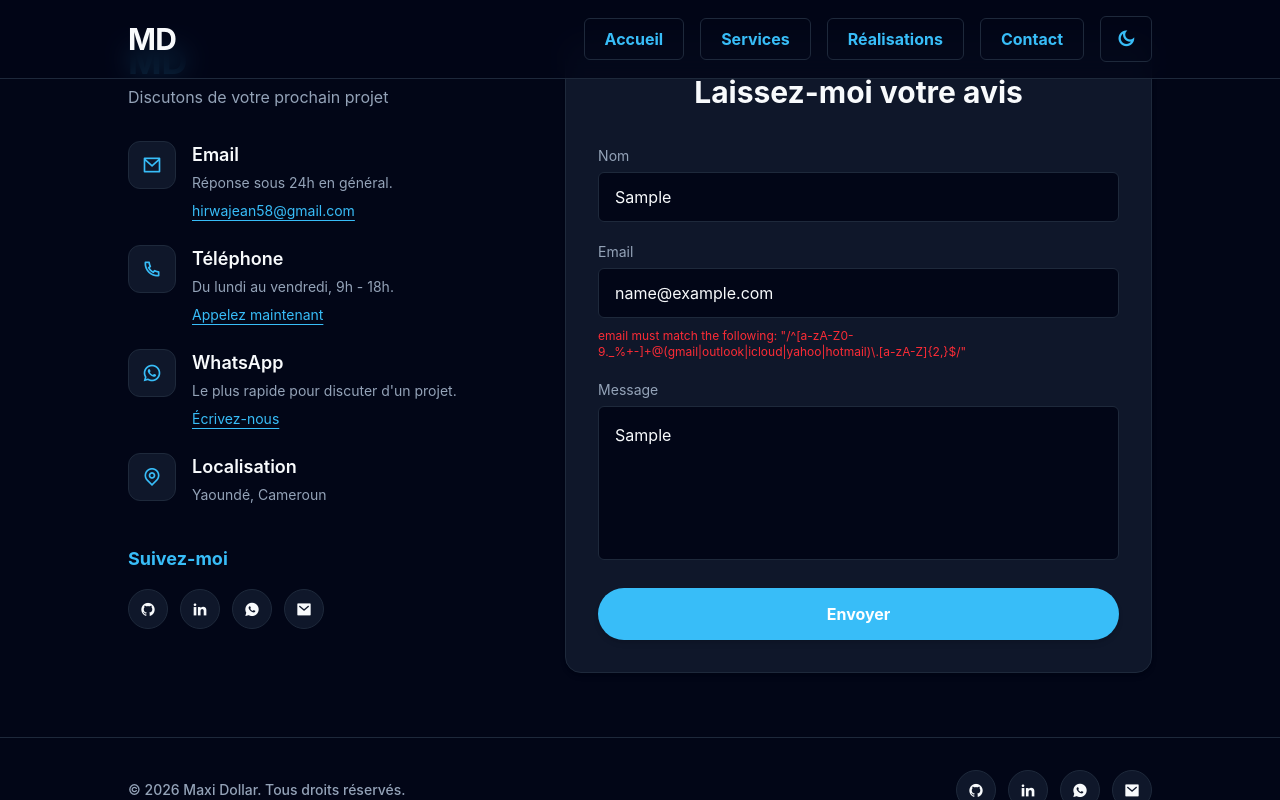
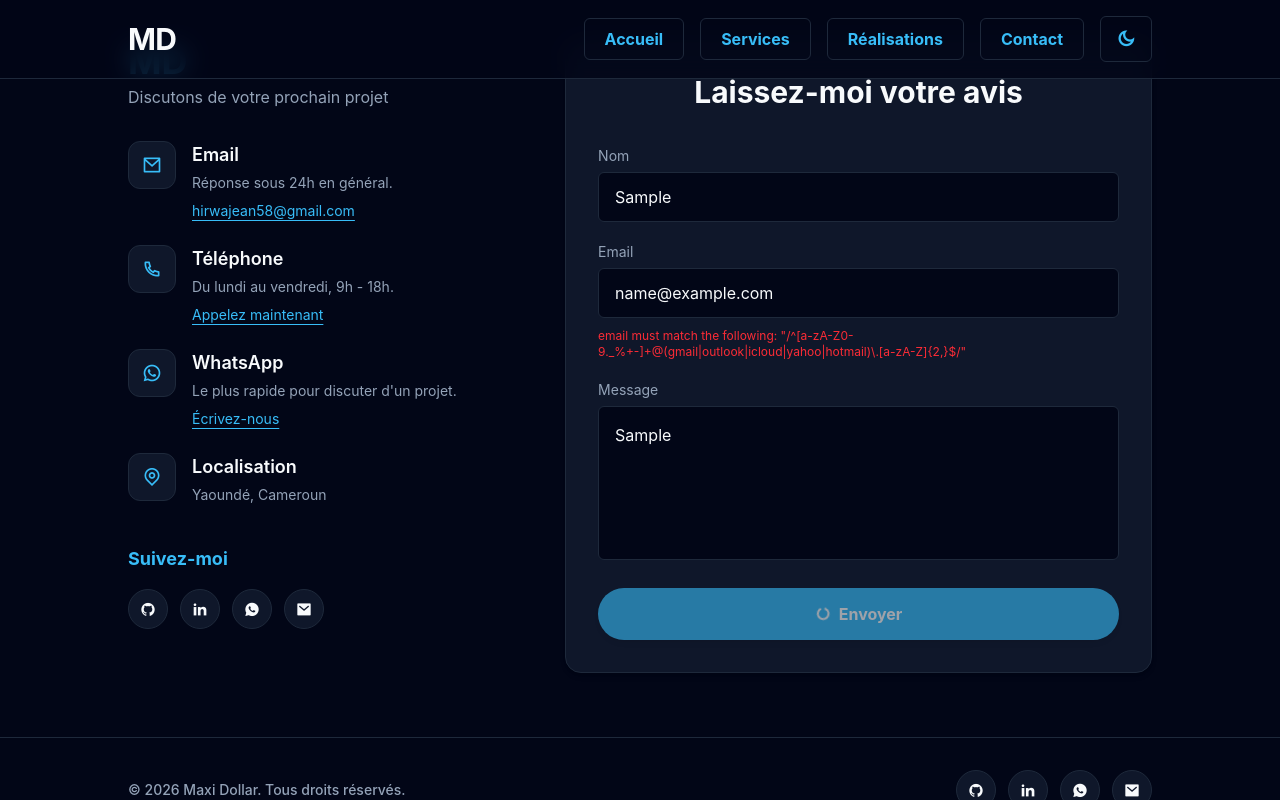
Before and after one commit to Maxidollar007/maxiverse, a React (Vite) app: page / in a window 1280 px wide. Both pictures are taken after typing "Sample", "name@example.com", "Sample" into the empty fields and a click on the button "Envoyer". Shown: the part 6670-7470 px from the top of the page. Built offline with nearby package versions, Linux system fonts and the light colour scheme.

Commit message:
EmailSendProject

```diff
--- a/package.json
+++ b/package.json
@@ -10,6 +10,7 @@
     "preview": "vite preview"
   },
   "dependencies": {
+    "@emailjs/browser": "^4.4.1",
     "@tailwindcss/vite": "^4.3.3",
     "emailjs-com": "^3.2.0",
     "framer-motion": "^13.1.1",
--- a/src/App.tsx
+++ b/src/App.tsx
@@ -1,4 +1,5 @@
 import { useTheme } from "./context/themeContext"
+import emailjs from "@emailjs/browser";
 import "remixicon/fonts/remixicon.css";
 import { Card } from "./components/card";
 import { ProgressBar } from "./components/progressBar";
@@ -12,6 +13,7 @@ function App() {
 
   const {theme , toogleTheme}=useTheme()
   const [error,setError]=useState<Record<string, string>>({});
+  const [status,setStatus]=useState< "Envoyé" | "ok" | "idle">("idle")
 
   const [formData,setFormData]=useState<FormData>({
     name:"",
@@ -27,11 +29,31 @@ function App() {
     })
   }
 
-  const handleSubmit=async (e:any)=>{
+  const handleSubmit=async (e: React.MouseEvent<HTMLButtonElement, MouseEvent>)=>{
     e.preventDefault()
+    setStatus("Envoyé")
     try{
       await validationSchemaInformation.validate(formData, { abortEarly: false });
-      console.log("Validation réussie :", formData);
+
+      await emailjs.send(
+        import.meta.env.VITE_EMAILJS_SERVICE_ID,
+        import.meta.env.VITE_EMAILJS_TEMPLATE_ID,
+        formData,
+        {
+          publicKey: import.meta.env.VITE_EMAILJS_PUBLIC_KEY
+
+        }
+      )
+      setStatus("ok")
+      setFormData({
+        name:"",
+        email:"",
+        message:""
+      })
+
+      setTimeout(()=>{
+        setStatus("idle")
+      },500)
     }catch (e) {
       const validationError = e as yup.ValidationError;
       const newError: Record<string, string> = {};
@@ -265,7 +287,7 @@ function App() {
                     : "bg-(--primary)/10 text-(--primary) border-(--primary)/30"
                 }`}
               >
-                <i className={project.status === "Terminé" ? "ri-checkbox-circle-fill" : "ri-loader-4-line"} />
+                <i className={project.status === "Terminé" ? "ri-checkbox-circle-fill" : "ri-loader-4-line animate-spin"} />
                 {project.status}
               </span>
             </div>
@@ -447,11 +469,11 @@ function App() {
           <button
             type="submit"
             onClick={handleSubmit}
-            disabled={status === "sending"}
+            disabled={status === "Envoyé"}
             className="mt-2 bg-(--primary) hover:bg-(--primary-hover) disabled:opacity-60 disabled:cursor-not-allowed text-white px-6 py-3.5 rounded-full flex justify-center items-center gap-2 font-bold cursor-pointer transition-colors shadow-md"
           >
-            {status === "sending" && <i className="ri-loader-4-line animate-spin" />}
-            {status === "sent" ? "Message envoyé ✓" : "Envoyer"}
+            {status === "Envoyé" && <i className="ri-loader-4-line animate-spin" />}
+            {status === "ok" ? "Message envoyé" : "Envoyer"}
           </button>
         </form>
 
```
Also changed, not shown: 2 other files (tests, documents, lock files or other folders).
